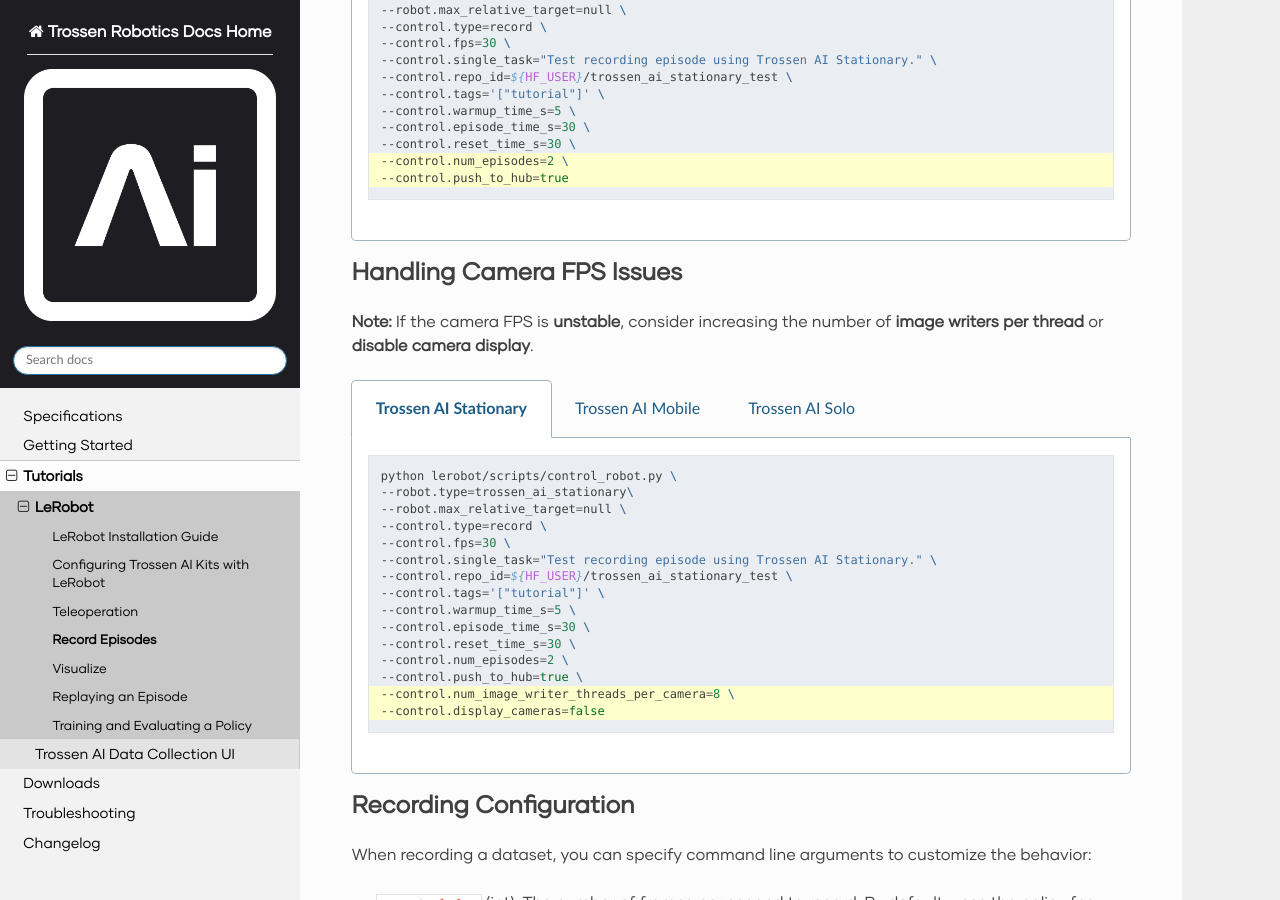
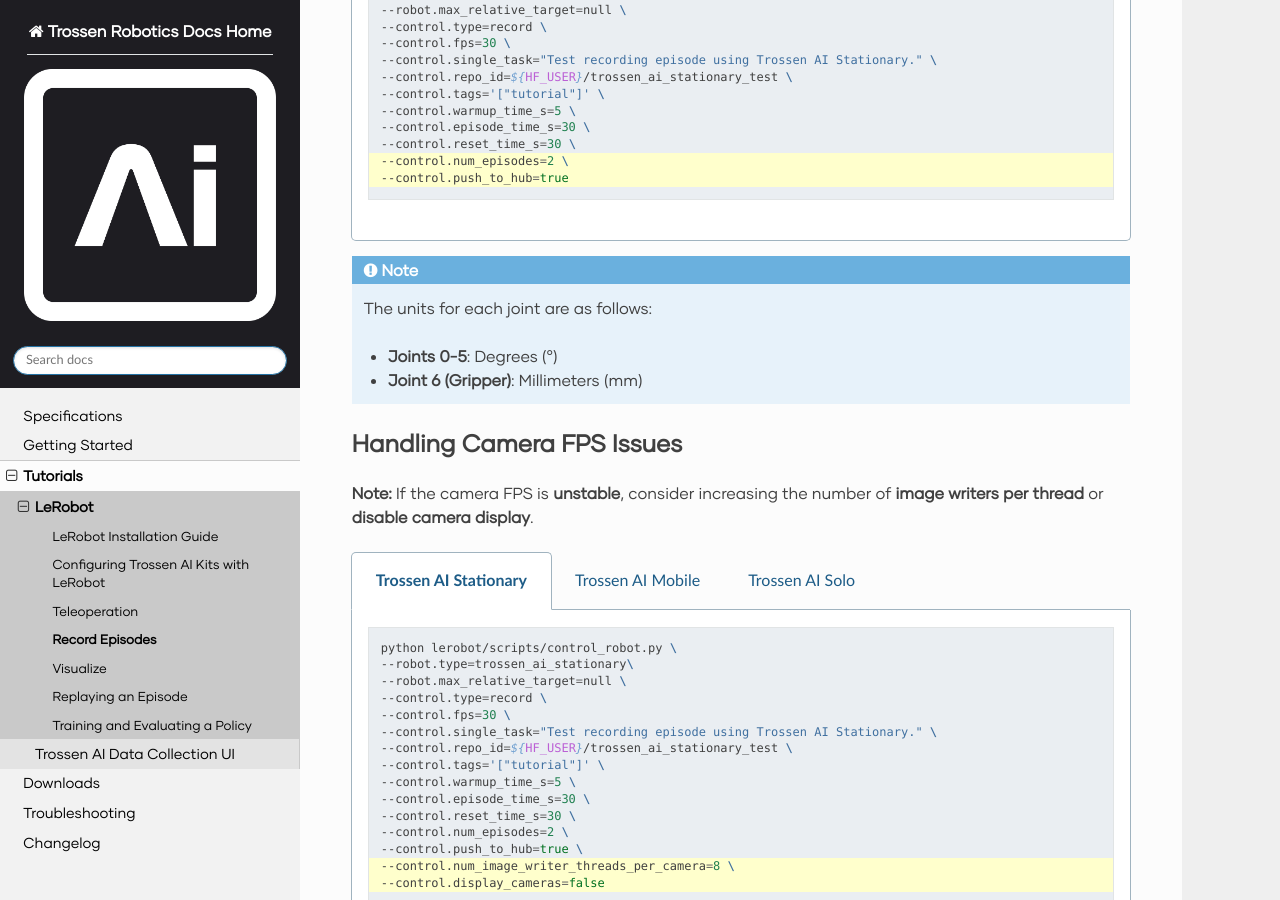
Before and after one commit to TrossenRobotics/trossen_arm, a Sphinx documentation site: the page built from docs/tutorials/lerobot/record_episode.rst, in a window 1280 px wide and 900 px high, scrolled down 772 px. Built offline with Sphinx 7.4.7 and the Read the Docs theme 3.1.0, drawn with Linux system fonts in a browser that asks for light colours; some web fonts are replaced; pages that are not in the unit, such as notebooks, are missing from menus.

Commit message:
Update Units for Joint States

```diff
--- a/docs/tutorials/lerobot/record_episode.rst
+++ b/docs/tutorials/lerobot/record_episode.rst
@@ -120,6 +120,13 @@ Record **2 episodes** and upload your dataset to the **Hugging Face Hub**:
          --control.num_episodes=2 \
          --control.push_to_hub=true
 
+.. note::
+
+   The units for each joint are as follows:
+
+   - **Joints 0-5**: Degrees (°)
+   - **Joint 6 (Gripper)**: Millimeters (mm)
+
 Handling Camera FPS Issues
 ==========================
 
```
